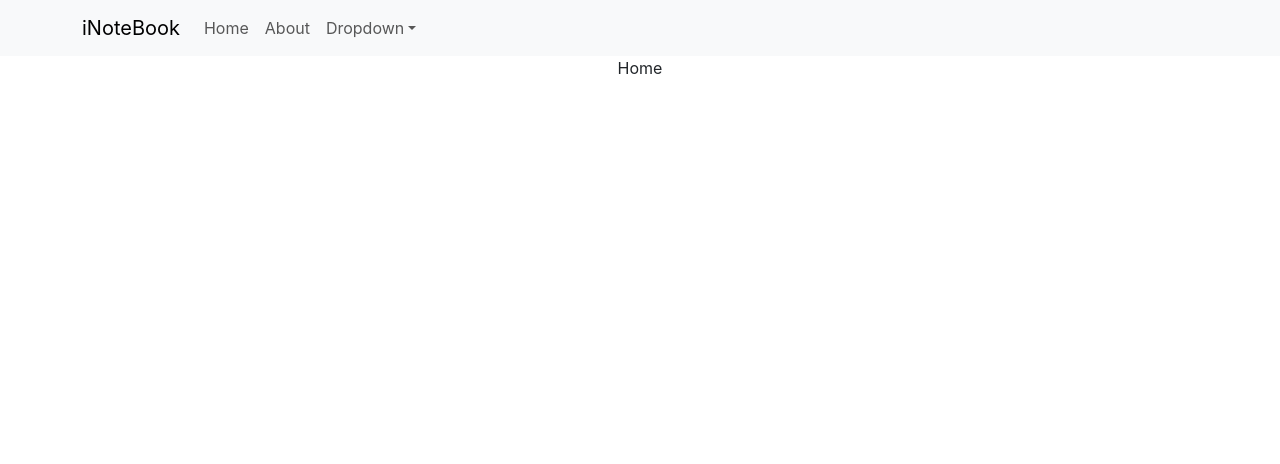
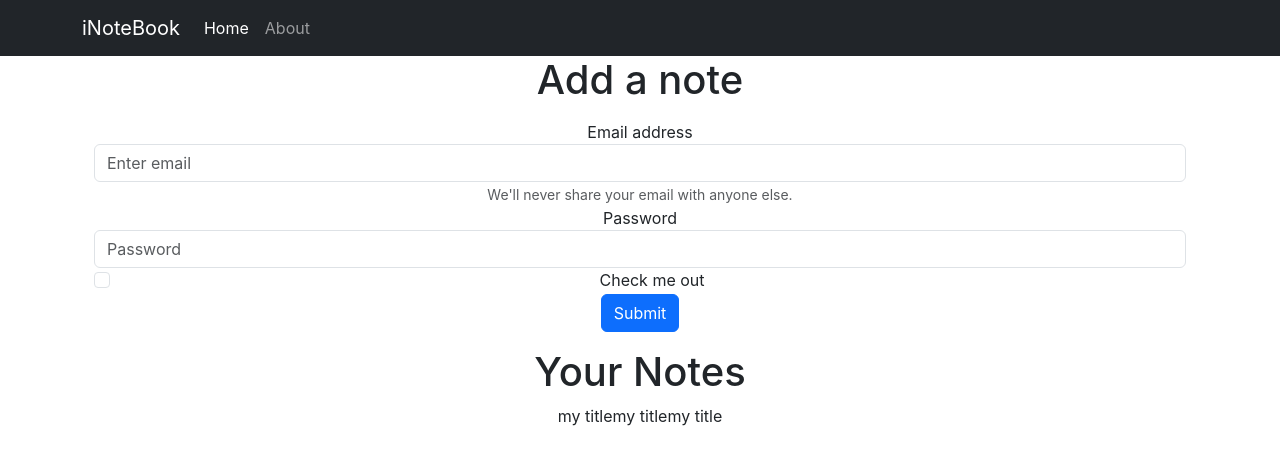
Before and after one commit to prathamesh-patil-5090/iNoteBook, a React (Create React App) app: page / in a window 1280 px wide. Shown: the top 464 px of the page. Built offline with nearby package versions, Linux system fonts and the light colour scheme.

Commit message:
Done till Video no. 60

```diff
--- a/src/App.js
+++ b/src/App.js
@@ -2,21 +2,24 @@
 import About from './components/About';
 import Home from './components/Home';
 import NavBar from './components/Navbar';
-import { BrowserRouter as Router, Link, Routes, Route  } from "react-router";
+import { BrowserRouter as Router, Routes, Route  } from "react-router";
+import NoteState from './context/notes/noteState';
 
 function App() {
   return (
-    <>
+    <Router>
+      <NoteState>
         <div className="App">
           <NavBar /> {/* Add NavBar component */}
-          <Router>
+          <div className='container'>
               <Routes>
                 <Route exact path="/" element={<Home />} />
                 <Route exact path="/about" element={<About />} />
               </Routes>
+          </div>
+        </div>
+      </NoteState>
     </Router>
-      </div>
-    </>
   );
 }
 
--- a/src/components/About.jsx
+++ b/src/components/About.jsx
@@ -1,9 +1,12 @@
 import React from 'react'
 
 const About = () => {
-  return (
-    <div>About</div>
+
+  return(
+    <div>
+      This is About page
+    </div>
   )
 }
 
-export default About
+export default About;
--- a/src/components/Home.jsx
+++ b/src/components/Home.jsx
@@ -1,9 +1,57 @@
-import React from 'react'
+import React, { useContext } from "react";
+import NoteContext from "../context/notes/noteContext";
 
 const Home = () => {
+  const context = useContext(NoteContext);
+  const { notes, setNotes } = context;
   return (
-    <div>Home</div>
-  )
-}
+    <div>
+      <h1>Add a note</h1>
+      <div className="container my-3">
+        <form className="my-3">
+          <div className="form-group">
+            <label htmlFor="exampleInputEmail1">Email address</label>
+            <input
+              type="email"
+              className="form-control"
+              id="exampleInputEmail1"
+              aria-describedby="emailHelp"
+              placeholder="Enter email"
+            />
+            <small id="emailHelp" className="form-text text-muted">
+              We'll never share your email with anyone else.
+            </small>
+          </div>
+          <div className="form-group">
+            <label htmlFor="exampleInputPassword1">Password</label>
+            <input
+              type="password"
+              className="form-control"
+              id="exampleInputPassword1"
+              placeholder="Password"
+            />
+          </div>
+          <div className="form-check">
+            <input
+              type="checkbox"
+              className="form-check-input"
+              id="exampleCheck1"
+            />
+            <label className="form-check-label" htmlFor="exampleCheck1">
+              Check me out
+            </label>
+          </div>
+          <button type="submit" className="btn btn-primary">
+            Submit
+          </button>
+        </form>
+      </div>
+      <h1>Your Notes</h1>
+      {notes.map((note) => {
+        return note.title;
+      })}
+    </div>
+  );
+};
 
-export default Home
+export default Home;
--- a/src/components/Navbar.jsx
+++ b/src/components/Navbar.jsx
@@ -1,29 +1,25 @@
 import Container from "react-bootstrap/Container";
 import Nav from "react-bootstrap/Nav";
 import Navbar from "react-bootstrap/Navbar";
-import NavDropdown from "react-bootstrap/NavDropdown";
+import { useEffect } from "react";
+import { useLocation } from 'react-router'
 
 function NavBar() {
+  let location = useLocation();
+
+  useEffect(() => {
+    console.log(location.pathname);
+  }, [location]);
+
   return (
-    <Navbar expand="lg" className="bg-body-tertiary">
+    <Navbar expand="lg" className="bg-dark navbar-dark">
       <Container>
         <Navbar.Brand href="/">iNoteBook</Navbar.Brand>
         <Navbar.Toggle aria-controls="basic-navbar-nav" />
         <Navbar.Collapse id="basic-navbar-nav">
           <Nav className="me-auto">
-            <Nav.Link href="/">Home</Nav.Link>
-            <Nav.Link href="/about">About</Nav.Link>
-            <NavDropdown title="Dropdown" id="basic-nav-dropdown">
-              <NavDropdown.Item href="#action/3.1">Action</NavDropdown.Item>
-              <NavDropdown.Item href="#action/3.2">
-                Another action
-              </NavDropdown.Item>
-              <NavDropdown.Item href="#action/3.3">Something</NavDropdown.Item>
-              <NavDropdown.Divider />
-              <NavDropdown.Item href="#action/3.4">
-                Separated link
-              </NavDropdown.Item>
-            </NavDropdown>
+            <Nav.Link href="/" className={location.pathname === "/" ? "active" : ""}>Home</Nav.Link>
+            <Nav.Link href="/about" className={location.pathname === "/about" ? "active" : ""}>About</Nav.Link>
           </Nav>
         </Navbar.Collapse>
       </Container>
--- /dev/null
+++ b/src/context/notes/noteContext.js
@@ -0,0 +1,5 @@
+import { createContext } from "react";
+
+const NoteContext = createContext();
+
+export default NoteContext;
--- /dev/null
+++ b/src/context/notes/noteState.js
@@ -0,0 +1,34 @@
+import React from 'react'
+import NoteContext from './noteContext'
+import { useState } from 'react'
+
+const NoteState = (props) => {
+    const NotesInitial =  [
+            {
+                "title": "my title",
+                "description": "my description",
+                "tag": "my tag",
+                "id": "1"
+            },
+            {
+                "title": "my title",
+                "description": "my description",
+                "tag": "my tag",
+                "id": "2"
+            },
+            {
+                "title": "my title",
+                "description": "my description",
+                "tag": "my tag",
+                "id": "3"
+            }
+    ]
+
+    const [notes, setNotes] = useState(NotesInitial)
+    return(
+        <NoteContext.Provider value={{notes, setNotes}}>
+            {props.children}
+        </NoteContext.Provider>
+    )
+}
+export default NoteState;
```
Lines whose indentation alone changed are shown as unchanged.
